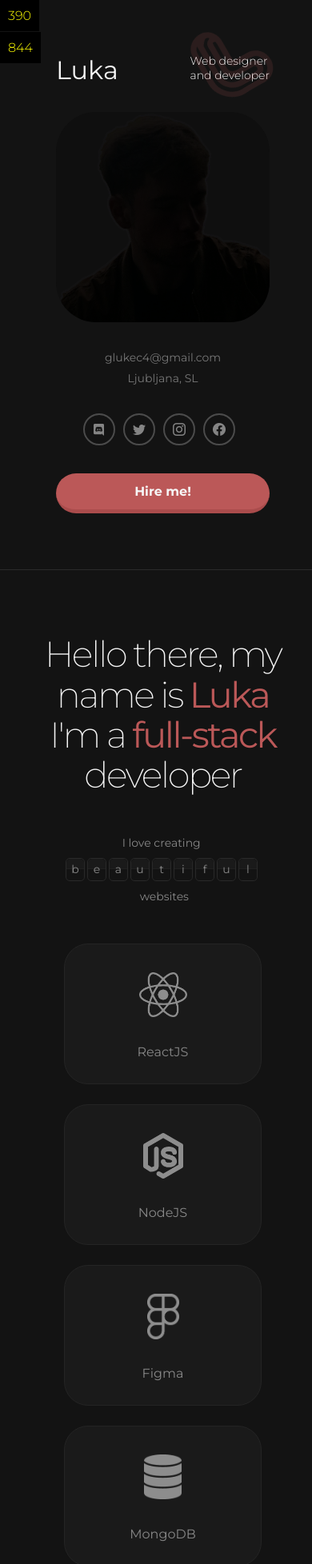
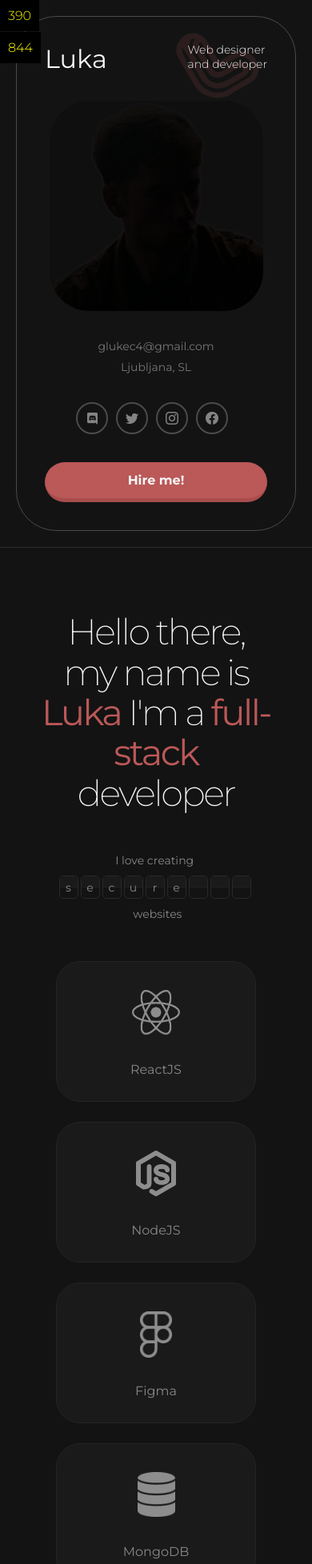
Before and after one commit to LukaG95/portfolio, a React (Create React App) app in the folder client/: page / in a window 390 px wide. Shown: the top 1956 px of the page at 80% size. Built offline with nearby package versions, Linux system fonts and the light colour scheme.

Commit message:
fixing some responsive error

```diff
--- a/client/src/App.js
+++ b/client/src/App.js
@@ -39,7 +39,7 @@ import AdvancedWebsite from './images/advanced website.png';
 import WebApp from './images/web app.png';
 
 function App() {
-  const [showWebsite, setShowWebsite] = useState(false);
+  const [showWebsite, setShowWebsite] = useState(true);
   const [selectedIndex, setSelectedIndex] = useState(0);
   const divRef = useRef(null);
   const { s_width, s_height } = useWindowDimensions();
--- a/client/src/App.module.scss
+++ b/client/src/App.module.scss
@@ -592,7 +592,8 @@
   }
 
   .left .placeholder{
-    border: none;
+
+    padding: 35px;
   }
 
   .middle .one, .middle .two, .middle .three, .middle .four {
@@ -624,7 +625,7 @@
     grid-template-columns: repeat(auto-fit, minmax(120px, 1fr));
     gap: 25px;
 
-    padding: 0px 30px;
+    padding: 0px 20px;
 
     width: 100%;
 
@@ -653,7 +654,6 @@
 
   .middle .four form{
     width: 100%;
-    border: 1px solid red;
 
     >div{
       flex-direction: column;
--- a/client/src/components/FilterItem.js
+++ b/client/src/components/FilterItem.js
@@ -31,7 +31,7 @@ const FilterItem = ({ options, currentOption, onOptionChange, isImageOption, mor
       className={`${styles.filter} ${moreLength && styles["reduce-width"]}`}
       style={{
         height: (open && !moreLength) ? `${(options.length - 1) * 45 + 49}px` : (open && moreLength) ? `${(options.length - 1) * 64 + 59}px` : moreLength ? "65px" : undefined,
-        width: moreLength && "260px",
+        width: moreLength && s_width <= 1130 ? "100%" : moreLength && "260px",
         borderRadius: moreLength && "15px",
         marginBottom: !moreLength && "10px",
         color: moreLength && "#f6f6f6",
--- a/client/src/components/FormItem.js
+++ b/client/src/components/FormItem.js
@@ -37,7 +37,7 @@ function FormItem({ placeholder, type="input", placeholder2 }) {
 
          <>
             <label htmlFor={placeholder} style={selected || inputValue.trim() !== '' ? {top: "-25px", left: "25px", fontSize: "12px"} : {top: "25px", left: "25px"}}>{placeholder}</label>
-            <label htmlFor={placeholder} style={selected || inputValue.trim() !== '' ? {display: "none"} : {top: "55px", left: "25px"}}>{placeholder2}</label>
+            <label htmlFor={placeholder} style={selected || inputValue.trim() !== '' ? {display: "none"} : {top: "55px", left: "25px", paddingRight: "20px"}}>{placeholder2}</label>
             <textarea
               id={placeholder}
               name={placeholder}
--- a/client/src/components/FormItem.module.scss
+++ b/client/src/components/FormItem.module.scss
@@ -71,10 +71,12 @@
 @media (max-width: 1130px) {
   .form-item{
     margin-bottom: 60px;
+
+    width: 100%;
   }
 
   .form-item input{
-    width: 220px;
+    width: 100%;
   }
 
 
```
